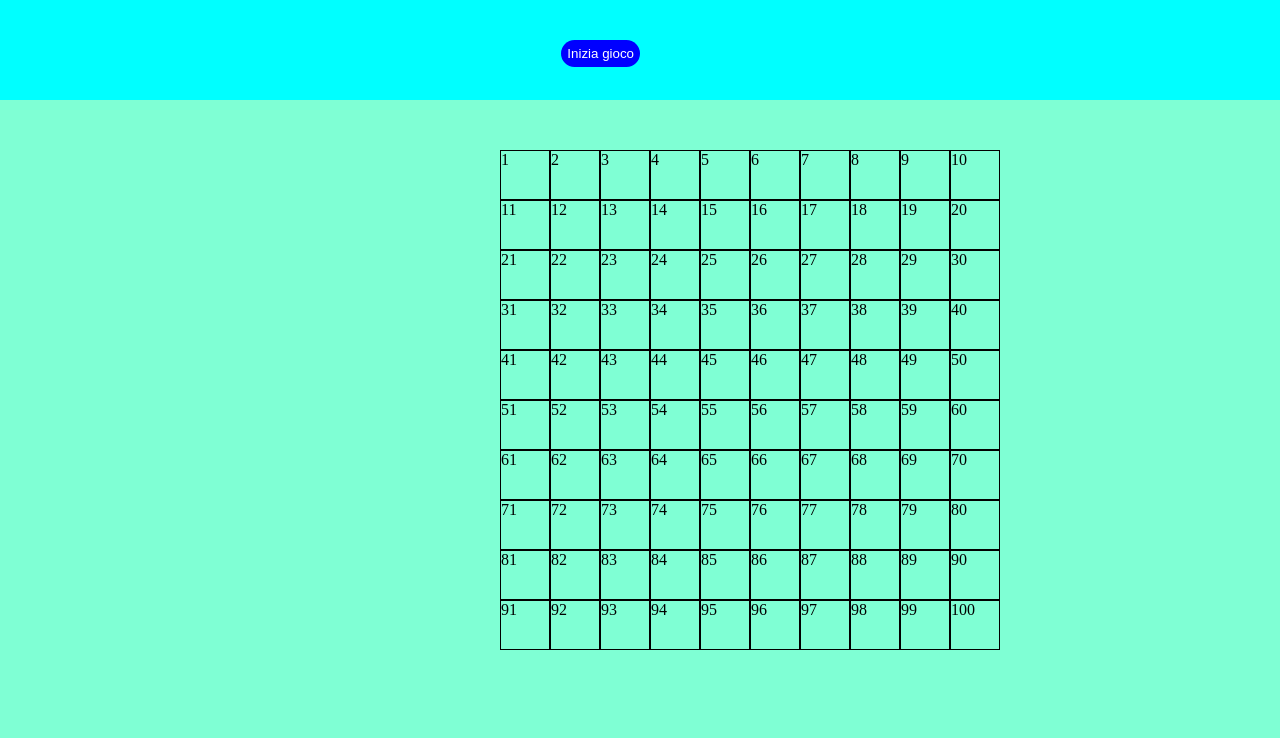
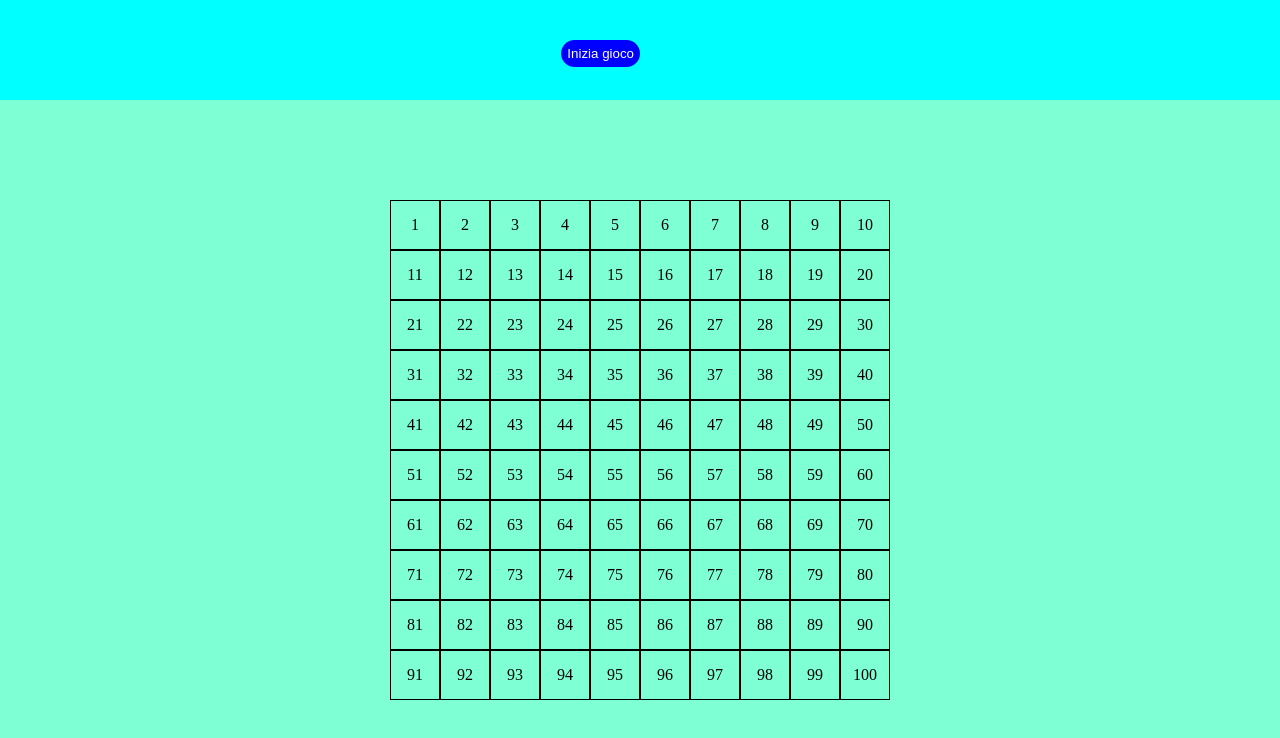
Before and after one commit to Soficius/js-campominato-grid, a plain HTML site: page index.html in a window 1280 px wide. Both pictures are taken after a click on the button "Inizia gioco". Drawn offline with Linux system fonts and the light colour scheme.

Commit message:
milestone 3 finito

```diff
--- a/css/style.css
+++ b/css/style.css
@@ -29,12 +29,22 @@ header{
 #grid{
     height: 500px;
     width: 500px;
-    margin:  50px 500px;
     display: flex;
     flex-wrap: wrap;
+    position: fixed;
+    top: 50%;
+    left: 50%;
+    transform: translate(-50%,-40%);
 }
 #grid .cell{
     height: calc(100% / 10);
     width: calc(100% / 10);
     border: 1px solid black;
+    display: flex;
+    justify-content: center;
+    align-items: center;
 }
+.azure{
+    background-color: rgba(0, 128, 207, 0.808);
+    color: white;
+}
--- a/js/script.js
+++ b/js/script.js
@@ -8,12 +8,21 @@
 
 
 //* 1.3. funzione per creare una celle
-function getCell(num){
+function getNewCell(num){
     const cell = document.createElement('div');
     cell.className = 'cell'
     cell.innerText = num
+    cell.addEventListener('click',colorizeCell)
     return cell
 }
+
+// 2. funzione per colorare la cella al click
+function colorizeCell(e){
+    const cell = e.target
+    cell.classList.toggle('azure')
+    console.log('cella:',cell.innerText)
+}
+
 
 //* 1. mi metto in ascolta sul btn per la creazione della griglia
 document.getElementById('start').addEventListener('click', function(){
@@ -28,6 +37,6 @@ document.getElementById('start').addEventListener('click', function(){
     //* 1.4. creo 100 celle
     for(let i = 1; i <= total; i++ ){
         // 1.4.1 aggancio la cella alla griglia
-        grid.appendChild(getCell(i))
+        grid.appendChild(getNewCell(i))
     }
 })
```
